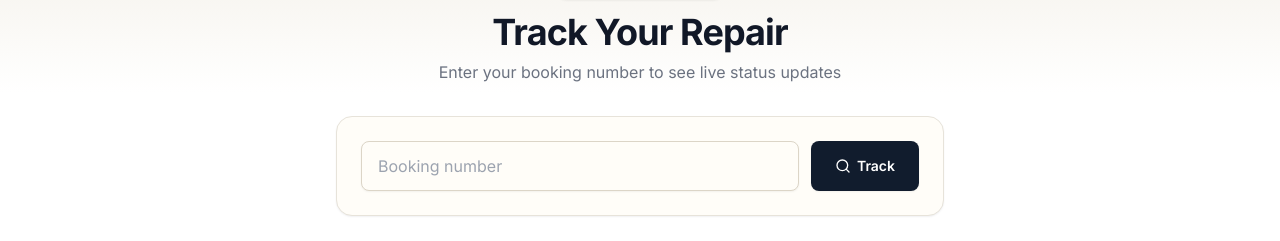
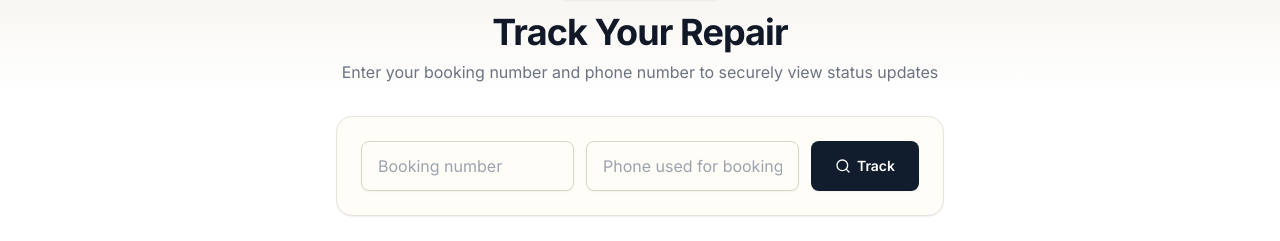
Before and after one commit to Yashmit-18/om-cellular, a React (Vite) app in the folder client/: page /repair/track in a window 1280 px wide. Shown: the part 143-384 px from the top of the page. Built offline with nearby package versions, Linux system fonts and the light colour scheme; no server answers.

Commit message:
fix: harden customer tracking privacy

```diff
--- a/client/src/pages/shop/RepairTrackPage.tsx
+++ b/client/src/pages/shop/RepairTrackPage.tsx
@@ -10,6 +10,7 @@ import StatusTimeline from '../../components/StatusTimeline'
 export default function RepairTrackPage() {
   const [searchParams] = useSearchParams()
   const [bookingNumber, setBookingNumber] = useState(searchParams.get('booking') || '')
+  const [phone, setPhone] = useState('')
   const [result, setResult] = useState<any>(null)
   const [loading, setLoading] = useState(false)
   const [errorMsg, setErrorMsg] = useState<string | null>(null)
@@ -20,13 +21,13 @@ export default function RepairTrackPage() {
     setLoading(true)
     setErrorMsg(null)
     try {
-      const res = await repairService.trackRepair(number)
+      const res = await repairService.trackRepair(number, phone)
       setResult(res.data || res.data?.data || res)
     } catch (err: any) {
       const status = err?.response?.status
       setErrorMsg(status === 404
         ? 'We couldn’t find a repair with that booking number. Double-check it and try again, or contact us for assistance.'
-        : 'Something went wrong while tracking your repair. Please try again in a moment.')
+        : status === 400 ? 'Enter the phone number used for this repair booking to verify access.' : 'Something went wrong while tracking your repair. Please try again in a moment.')
       setResult(null)
     } finally {
       setLoading(false)
@@ -50,11 +51,11 @@ export default function RepairTrackPage() {
             <Wrench className="h-3.5 w-3.5" /> Repair status
           </span>
           <h1 className="mt-3 text-3xl font-bold tracking-tight text-gray-900 md:text-4xl">Track Your Repair</h1>
-          <p className="mt-2 text-gray-500">Enter your booking number to see live status updates</p>
+          <p className="mt-2 text-gray-500">Enter your booking number and phone number to securely view status updates</p>
         </div>
 
         <div className="card mt-8 p-6">
-          <form onSubmit={e => { e.preventDefault(); handleTrack() }} className="flex gap-3">
+          <form onSubmit={e => { e.preventDefault(); handleTrack() }} className="grid gap-3 sm:grid-cols-[1fr_1fr_auto]">
             <input
               value={bookingNumber}
               onChange={e => { setBookingNumber(e.target.value); setResult(null); setErrorMsg(null) }}
@@ -62,6 +63,7 @@ export default function RepairTrackPage() {
               className="input flex-1"
               aria-label="Booking number"
             />
+            <input value={phone} onChange={e => { setPhone(e.target.value); setResult(null); setErrorMsg(null) }} placeholder="Phone used for booking" className="input" aria-label="Phone used for repair booking" inputMode="tel" autoComplete="tel" />
             <button type="submit" disabled={loading} className="btn-primary">
               <Search className="mr-1.5 h-4 w-4" />{loading ? 'Tracking...' : 'Track'}
             </button>
--- a/client/src/services/repair.service.ts
+++ b/client/src/services/repair.service.ts
@@ -12,7 +12,7 @@ export const repairService = {
 
   updateRepair: (id: string, data: any) => api.put(`/repairs/${id}`, data).then(r => r.data),
 
-  trackRepair: (bookingNumber: string) => api.get(`/repairs/track/${bookingNumber}`).then(r => r.data),
+  trackRepair: (bookingNumber: string, phone: string) => api.get(`/repairs/track/${bookingNumber}`, { params: { phone } }).then(r => r.data),
 
   getRepairServices: () => api.get('/repairs/services').then(r => r.data),
 }
```
Also changed, not shown: 1 other file (tests, documents, lock files or other folders).
